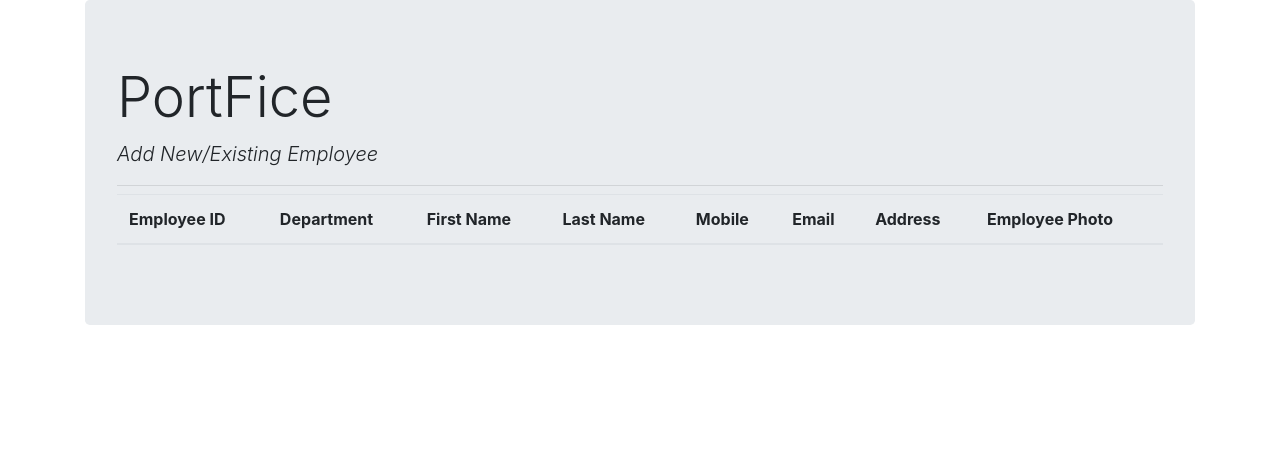
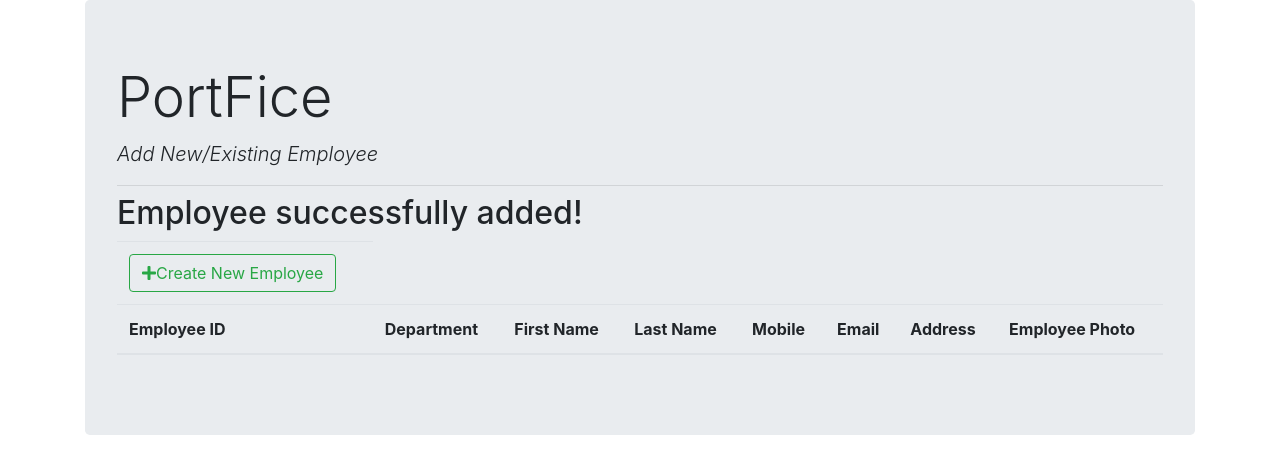
Before and after one commit to CouncilEstate/demoproject, a Django app: page /employee/list/ in a window 1280 px wide. Shown: the top 474 px of the page. Run offline with Django 3.2, Linux system fonts and the light colour scheme; lists and menus that the app fills with data are empty.

Commit message:
FINAL COMMIT

```diff
--- a/employee_record/templates/employee_record/view_employees.html
+++ b/employee_record/templates/employee_record/view_employees.html
@@ -2,8 +2,17 @@
 
 {% block content %}
 
+<h2>Employee successfully added!</h2>
+
 <table class="table borderless">
     <thead class="border-bottom font-weight bold">
+        <tr>
+            <td>
+                <a href="/employee" class="btn btn-outline-success">
+                <i class="fas fa-plus"></i>Create New Employee
+                </a>
+            </td>
+        </tr>
         <tr>
             <th>Employee ID</th>
             <th>Department</th>
--- a/employee_record/urls.py
+++ b/employee_record/urls.py
@@ -2,6 +2,6 @@
 from django.urls import path
 from . import views
 urlpatterns = [
-    path('',  views.update_employees),
-    path('list/', views.view_employees)
+    path('',  views.update_employees, name='update_employees'),
+    path('list/', views.view_employees, name='view_employees')
 ]
--- a/employee_record/views.py
+++ b/employee_record/views.py
@@ -1,15 +1,15 @@
 from django.shortcuts import render, redirect
 from .forms import EmployeeForm
 from .models import Employees
+from django.shortcuts import render
 
 # Create your views here.
 
 
 def view_employees(request):
     context = {
-        'obj': Employees.objects.all()
-        }
-    return render(request, "employee_record/view_employees.html", context)
+        'obj': Employees.objects.all()}
+    return render(request, "employee_record/view_employees.html", {"obj": context})
 
 
 def update_employees(request):
@@ -21,9 +21,3 @@ def update_employees(request):
         if form.is_valid():
             form.save()
         return redirect('/employee/list')
-
-
-def remove_employees(request):
-    employee = Employee.objects.get(pk=id)
-    employee.delete()
-    return redirect('/employee/list')
```
